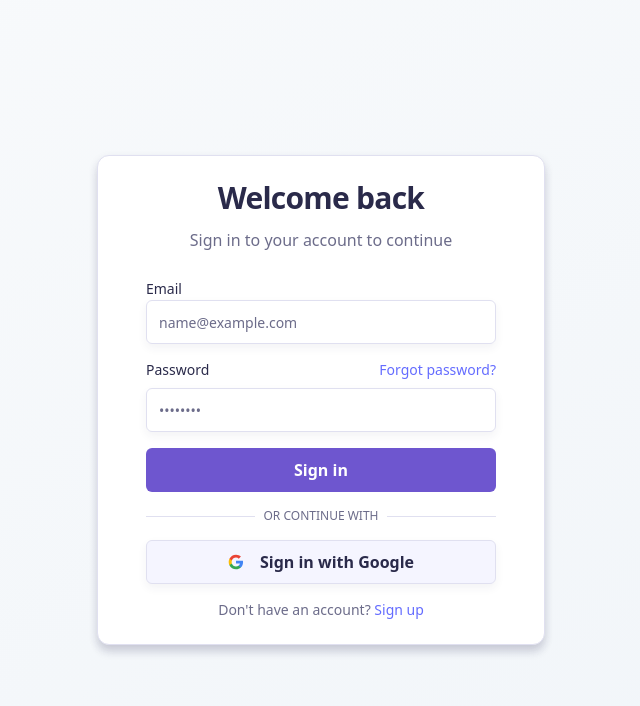
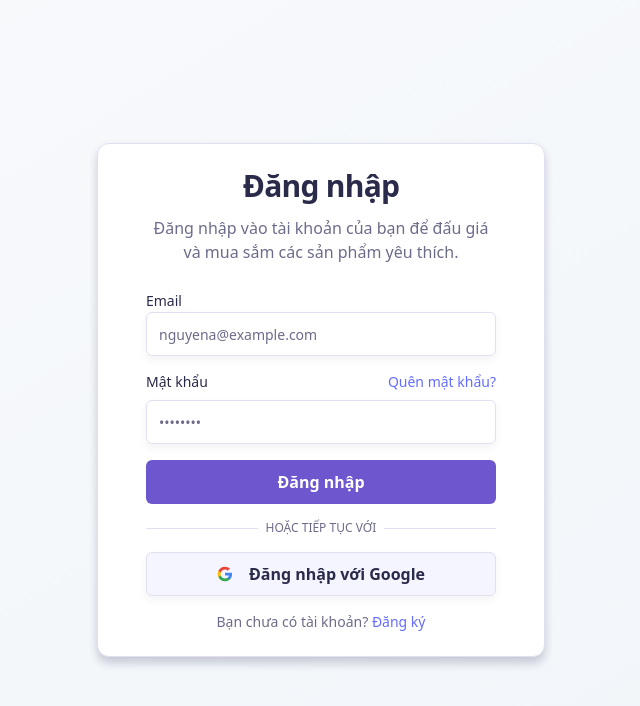
Before and after one commit to toilahd/Auctio, a React (Vite) app in the folder frontend/: page /log-in in a window 1280 px wide. Shown: the top 706 px of the page, without its empty margins (319-959 px from the left). Built offline with nearby package versions, Linux system fonts and the light colour scheme; no server answers.

Commit message:
feat: update language and log in/sign up form validation

```diff
--- a/frontend/src/pages/Log/loggin.tsx
+++ b/frontend/src/pages/Log/loggin.tsx
@@ -22,7 +22,11 @@ const Login = () => {
     window.location.href = `${BACKEND_URL}/login/federated/google`;
   };
 
-  const { register, handleSubmit } = useForm<{
+  const {
+    register,
+    handleSubmit,
+    formState: { errors },
+  } = useForm<{
     email: string;
     password: string;
   }>();
@@ -36,10 +40,11 @@ const Login = () => {
       <Card className="w-full max-w-md shadow-xl p-6">
         <CardHeader className="space-y-1 text-center">
           <CardTitle className="text-3xl font-bold tracking-tight">
-            Welcome back
+            Đăng nhập
           </CardTitle>
           <CardDescription className="text-base">
-            Sign in to your account to continue
+            Đăng nhập vào tài khoản của bạn để đấu giá và mua sắm các sản phẩm
+            yêu thích.
           </CardDescription>
         </CardHeader>
         <CardContent className="space-y-4">
@@ -52,29 +57,48 @@ const Login = () => {
                 Email
               </label>
               <Input
-                {...register("email", { required: true })}
+                {...register("email", {
+                  required: true,
+                  pattern: {
+                    value: /^[a-zA-Z0-9._%+-]+@[a-zA-Z0-9.-]+\.[a-zA-Z]{2,}$/,
+                    message: "Địa chỉ email không hợp lệ",
+                  },
+                })}
                 type="email"
-                placeholder="name@example.com"
+                placeholder="nguyena@example.com"
                 id="email"
                 name="email"
                 required
                 className="h-11"
               />
+              {errors.email && (
+                <p className="text-sm text-red-600">
+                  {errors.email.message as string}
+                </p>
+              )}
             </div>
+
             <div className="space-y-2">
               <div className="flex items-center justify-between">
                 <label
                   htmlFor="password"
                   className="text-sm font-medium leading-none peer-disabled:cursor-not-allowed peer-disabled:opacity-70"
                 >
-                  Password
+                  Mật khẩu
                 </label>
                 <a href="#" className="text-sm text-primary hover:underline">
-                  Forgot password?
+                  Quên mật khẩu?
                 </a>
               </div>
               <Input
-                {...register("password", { required: true })}
+                {...register("password", {
+                  required: true,
+                  pattern: {
+                    value: /^(?=.*[A-Za-z])(?=.*\d)[A-Za-z\d]{8,}$/,
+                    message:
+                      "Mật khẩu phải có ít nhất 8 ký tự, bao gồm chữ cái và số",
+                  },
+                })}
                 type="password"
                 id="password"
                 name="password"
@@ -82,12 +106,18 @@ const Login = () => {
                 required
                 className="h-11"
               />
+              {errors.password && (
+                <p className="text-sm text-red-600">
+                  {errors.password.message as string}
+                </p>
+              )}
             </div>
+
             <Button
               type="submit"
               className="w-full h-11 text-base font-semibold"
             >
-              Sign in
+              Đăng nhập
             </Button>
           </form>
 
@@ -97,7 +127,7 @@ const Login = () => {
             </div>
             <div className="relative flex justify-center text-xs uppercase">
               <span className="bg-card px-2 text-muted-foreground">
-                Or continue with
+                Hoặc tiếp tục với
               </span>
             </div>
           </div>
@@ -108,16 +138,16 @@ const Login = () => {
             className="w-full h-11 text-base font-semibold"
           >
             <GoogleIcon />
-            Sign in with Google
+            Đăng nhập với Google
           </Button>
 
           <p className="text-center text-sm text-muted-foreground">
-            Don't have an account?{" "}
+            Bạn chưa có tài khoản?{" "}
             <a
               href="/sign-up"
               className="font-semibold text-primary hover:underline"
             >
-              Sign up
+              Đăng ký
             </a>
           </p>
         </CardContent>
--- a/frontend/src/pages/Log/signup.tsx
+++ b/frontend/src/pages/Log/signup.tsx
@@ -22,7 +22,11 @@ const SignUp = () => {
     window.location.href = `${BACKEND_URL}/login/federated/google`;
   };
 
-  const { register, handleSubmit } = useForm<{
+  const {
+    register,
+    handleSubmit,
+    formState: { errors },
+  } = useForm<{
     username: string;
     email: string;
     password: string;
@@ -42,7 +46,8 @@ const SignUp = () => {
             Tạo tài khoản
           </CardTitle>
           <CardDescription className="text-base">
-            Nhập thông tin của bạn để bắt đầu
+            Nhập thông tin của bạn để bắt đầu đấu giá và mua sắm các sản phẩm
+            yêu thích.
           </CardDescription>
         </CardHeader>
         <CardContent className="space-y-4">
@@ -54,8 +59,19 @@ const SignUp = () => {
               >
                 Họ và tên
               </label>
+              {/* User name must have at least two words and appropriate error message */}
               <Input
-                {...register("username", { required: true })}
+                {...register("username", {
+                  required: true,
+                  minLength: {
+                    value: 3,
+                    message: "Họ và tên phải có ít nhất 3 ký tự",
+                  },
+                  pattern: {
+                    value: /^[a-zA-Z]+ [a-zA-Z]+/,
+                    message: "Họ và tên phải có ít nhất hai từ",
+                  },
+                })}
                 type="text"
                 placeholder="Nguyễn A"
                 id="username"
@@ -63,7 +79,13 @@ const SignUp = () => {
                 required
                 className="h-11"
               />
+              {errors.username && (
+                <p className="text-sm text-red-600">
+                  {errors.username.message as string}
+                </p>
+              )}
             </div>
+
             <div className="space-y-2">
               <label
                 htmlFor="email"
@@ -72,7 +94,13 @@ const SignUp = () => {
                 Email
               </label>
               <Input
-                {...register("email", { required: true })}
+                {...register("email", {
+                  required: true,
+                  pattern: {
+                    value: /^[a-zA-Z0-9._%+-]+@[a-zA-Z0-9.-]+\.[a-zA-Z]{2,}$/,
+                    message: "Địa chỉ email không hợp lệ",
+                  },
+                })}
                 type="email"
                 placeholder="nguyena@example.com"
                 id="email"
@@ -81,15 +109,23 @@ const SignUp = () => {
                 className="h-11"
               />
             </div>
+
             <div className="space-y-2">
               <label
                 htmlFor="password"
                 className="text-sm font-medium leading-none peer-disabled:cursor-not-allowed peer-disabled:opacity-70"
               >
-                Password
+                Mật khẩu
               </label>
               <Input
-                {...register("password", { required: true })}
+                {...register("password", {
+                  required: true,
+                  pattern: {
+                    value: /^(?=.*[A-Za-z])(?=.*\d)[A-Za-z\d]{8,}$/,
+                    message:
+                      "Mật khẩu phải có ít nhất 8 ký tự, bao gồm chữ cái và số",
+                  },
+                })}
                 type="password"
                 id="password"
                 name="password"
@@ -97,6 +133,11 @@ const SignUp = () => {
                 required
                 className="h-11"
               />
+              {errors.password && (
+                <p className="text-sm text-red-600">
+                  {errors.password.message as string}
+                </p>
+              )}
             </div>
             {/* <div className="space-y-2">
               <label
@@ -115,6 +156,7 @@ const SignUp = () => {
                 className="h-11"
               />
             </div> */}
+
             <div className="space-y-2">
               <label
                 htmlFor="address"
@@ -132,11 +174,12 @@ const SignUp = () => {
                 className="h-11"
               />
             </div>
+
             <Button
               type="submit"
               className="w-full h-11 text-base font-semibold"
             >
-              Create account
+              Tạo tài khoản
             </Button>
           </form>
 
@@ -146,7 +189,7 @@ const SignUp = () => {
             </div>
             <div className="relative flex justify-center text-xs uppercase">
               <span className="bg-card px-2 text-muted-foreground">
-                Or continue with
+                Hoặc tiếp tục với
               </span>
             </div>
           </div>
@@ -157,16 +200,16 @@ const SignUp = () => {
             className="w-full h-11 text-base font-semibold"
           >
             <GoogleIcon />
-            Sign up with Google
+            Đăng ký với Google
           </Button>
 
           <p className="text-center text-sm text-muted-foreground">
-            Already have an account?{" "}
+            Bạn đã có tài khoản?{" "}
             <a
               href="/log-in"
               className="font-semibold text-primary hover:underline"
             >
-              Sign in
+              Đăng nhập
             </a>
           </p>
         </CardContent>
```
